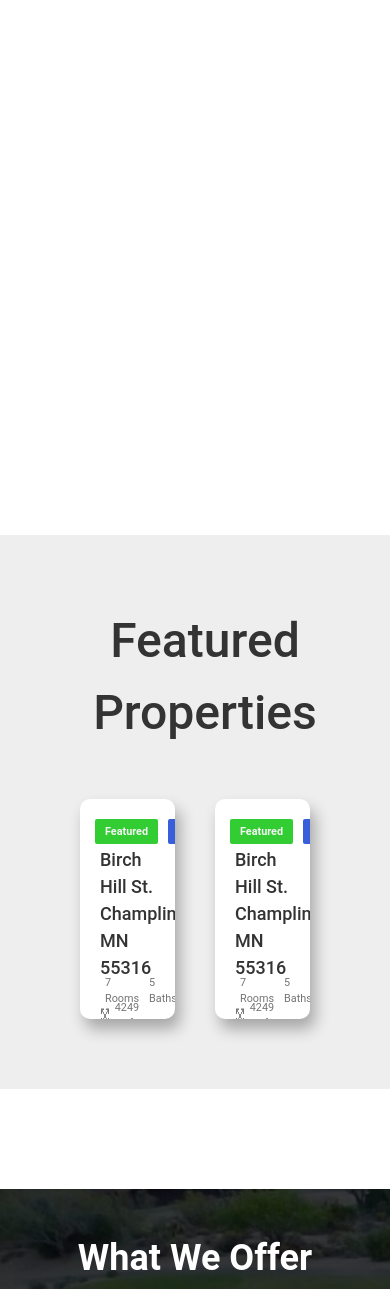
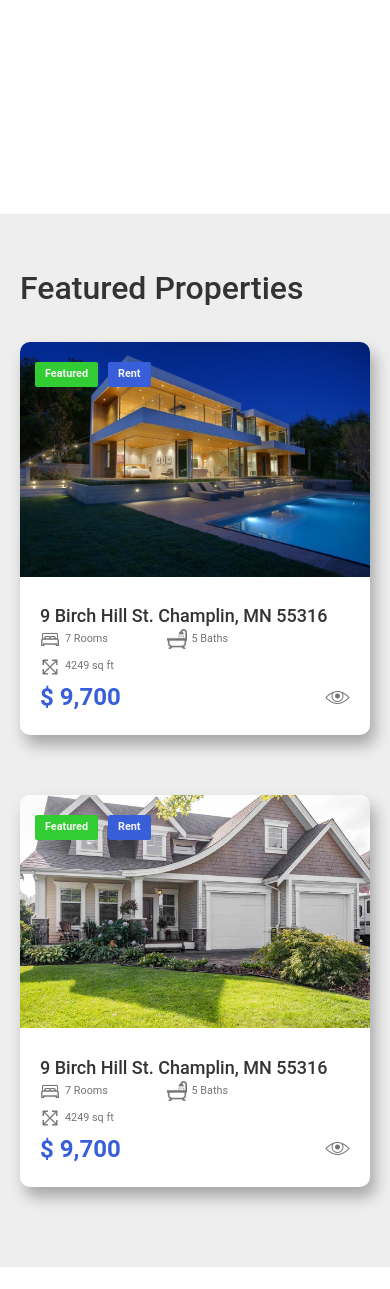
Before and after one commit to RealRichi3/Real-Estate, a PHP site: page / in a window 390 px wide; the page is wider, and only the part inside the window is pictured. Shown: the part 4440-5729 px from the top of that part. Run offline with PHP 8.4, Linux system fonts and the light colour scheme.

Commit message:
chore: Completed 'featured-projects'section responsive design

```diff
--- a/static/styles/index.css
+++ b/static/styles/index.css
@@ -739,7 +739,7 @@ section {
   align-items: center;
   border-radius: 10px;
   margin: 0 20px;
-  height: 220px;
+  height: 250px;
   padding: 0;
   background-color: #fff;
   overflow: hidden;
@@ -1732,6 +1732,12 @@ h2 {
   .welcome-pane-container .property-details {
     padding: 0 20px;
   }
+  .featured-properties-container {
+    padding: 0;
+  }
+  .featured-properties .properties {
+    margin: 0;
+  }
 }
 
 @media (max-width: 1056px) {
@@ -1832,6 +1838,15 @@ h2 {
   .explore5 {
     /* height: 200px; */
     grid-area: unset;
+  }
+
+  .featured-properties .properties {
+    flex-direction: column;
+  }
+  .featured-property {
+    margin-bottom: 60px;
+    height: 80px;
+    width: 100%;
   }
   .footer-body {
     margin: 0;
@@ -1878,8 +1893,20 @@ h2 {
     grid-template-columns: 1fr;
     grid-gap: 10px;
     grid-template-areas: none;
-    grid-template-rows: repeat(6, 1fr);
+    grid-template-rows: repeat(5, 1fr);
     height: 100%;
+  }
+  .featured-properties {
+    padding: 20px;
+  }
+  .featured-property {
+    flex-direction: column;
+  }
+  .featured-properties-container > h3 {
+    text-align: left;
+    margin: 30px 0;
+    font-size: xx-large;
+    width: 100%;
   }
   .footer-body > div:first-child {
     flex-direction: column;
```
